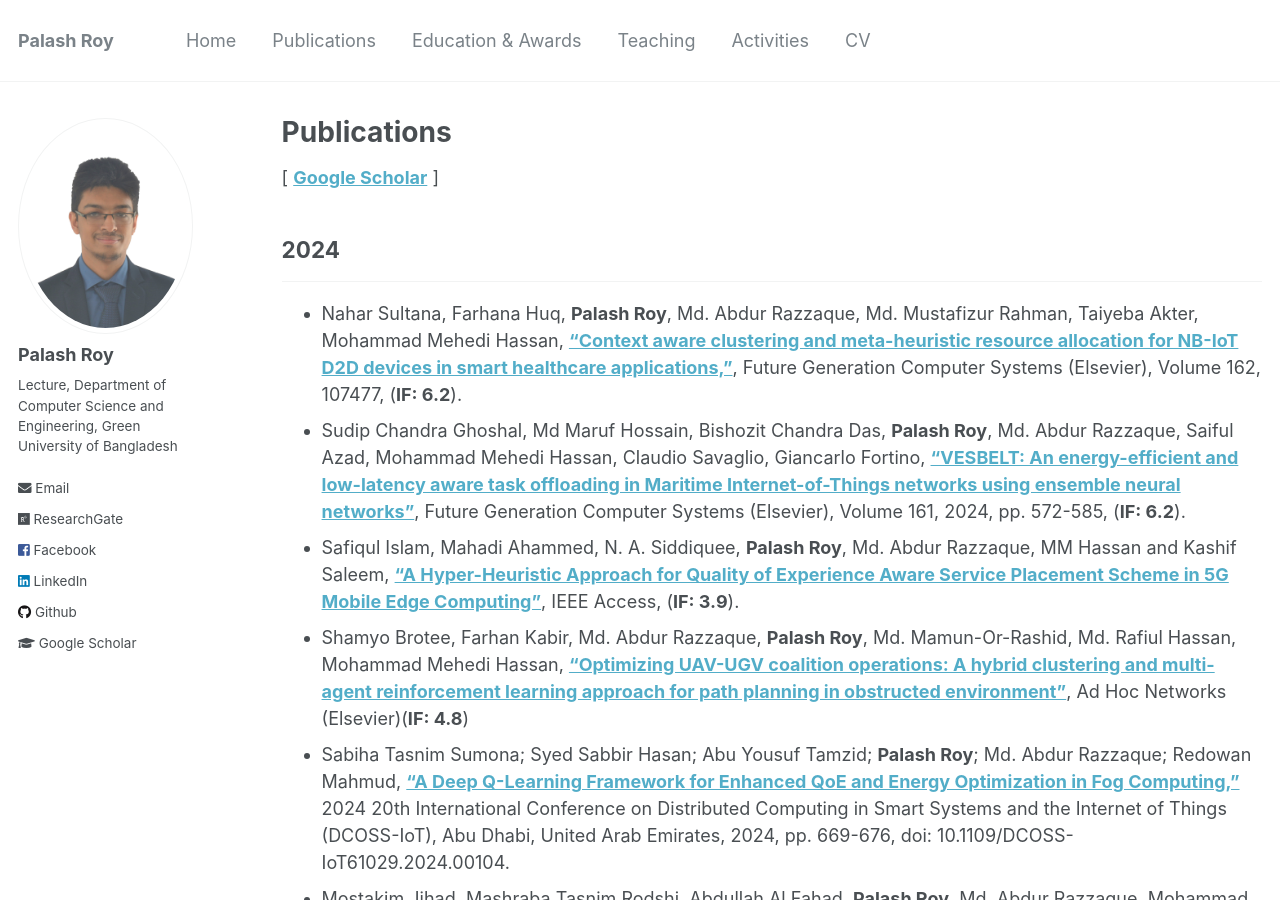
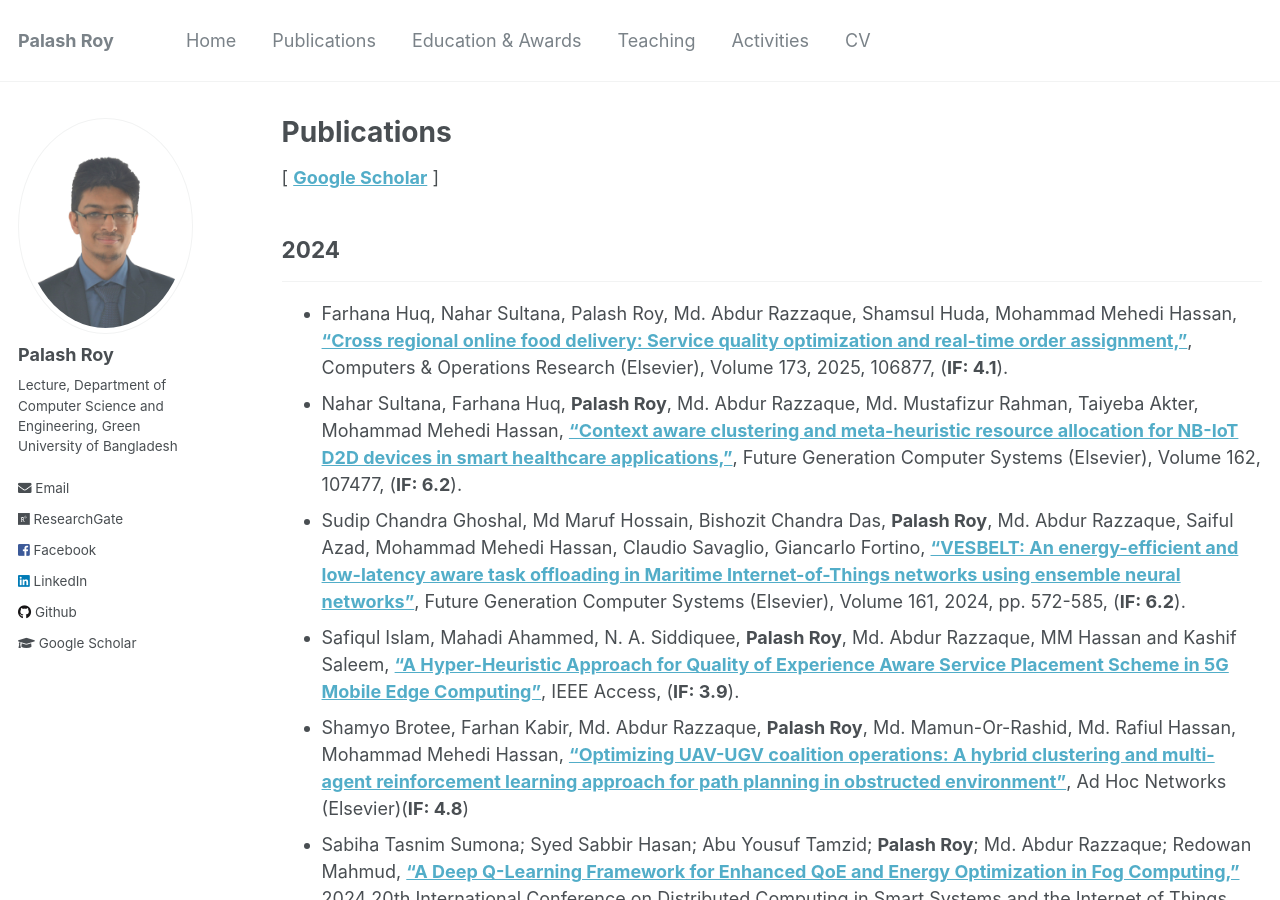
Before and after one commit to PalashRoy975/PalashRoy975.github.io, a Jekyll site: the page built from _pages/publications.md, in a window 1280 px wide and 900 px high. Built offline with Jekyll 4.4.1, drawn with Linux system fonts in a browser that asks for light colours.

Commit message:
Update publications.md

```diff
--- a/_pages/publications.md
+++ b/_pages/publications.md
@@ -8,6 +8,7 @@ author_profile: true
 [ [**Google Scholar**](https://scholar.google.com/citations?user=6YbqlUkAAAAJ&hl=en&authuser=1) ]
 ## 2024
 -----------
+* Farhana Huq, Nahar Sultana, Palash Roy, Md. Abdur Razzaque, Shamsul Huda, Mohammad Mehedi Hassan, [**"Cross regional online food delivery: Service quality optimization and real-time order assignment,"**](https://doi.org/10.1016/j.cor.2024.106877), Computers & Operations Research (Elsevier), Volume 173, 2025, 106877, (**IF: 4.1**).
 * Nahar Sultana, Farhana Huq, **Palash Roy**, Md. Abdur Razzaque, Md. Mustafizur Rahman, Taiyeba Akter, Mohammad Mehedi Hassan, [**"Context aware clustering and meta-heuristic resource allocation for NB-IoT D2D devices in smart healthcare applications,"**](https://www.sciencedirect.com/science/article/pii/S0167739X24004278?dgcid=coauthor), Future Generation Computer Systems (Elsevier), Volume 162, 107477, (**IF: 6.2**).
 * Sudip Chandra Ghoshal, Md Maruf Hossain, Bishozit Chandra Das, **Palash Roy**, Md. Abdur Razzaque, Saiful Azad, Mohammad Mehedi Hassan, Claudio Savaglio, Giancarlo Fortino, [**"VESBELT: An energy-efficient and low-latency aware task offloading in Maritime Internet-of-Things networks using ensemble neural networks"**](https://www.sciencedirect.com/science/article/abs/pii/S0167739X24003960?via%3Dihub), Future Generation Computer Systems (Elsevier), Volume 161, 2024, pp. 572-585, (**IF: 6.2**).
 * Safiqul Islam, Mahadi Ahammed, N. A. Siddiquee, **Palash Roy**, Md. Abdur Razzaque, MM Hassan and Kashif Saleem, [**"A Hyper-Heuristic Approach for Quality of Experience Aware Service Placement Scheme in 5G Mobile Edge Computing"**](https://ieeexplore.ieee.org/document/10535489), IEEE Access, (**IF: 3.9**).
```
